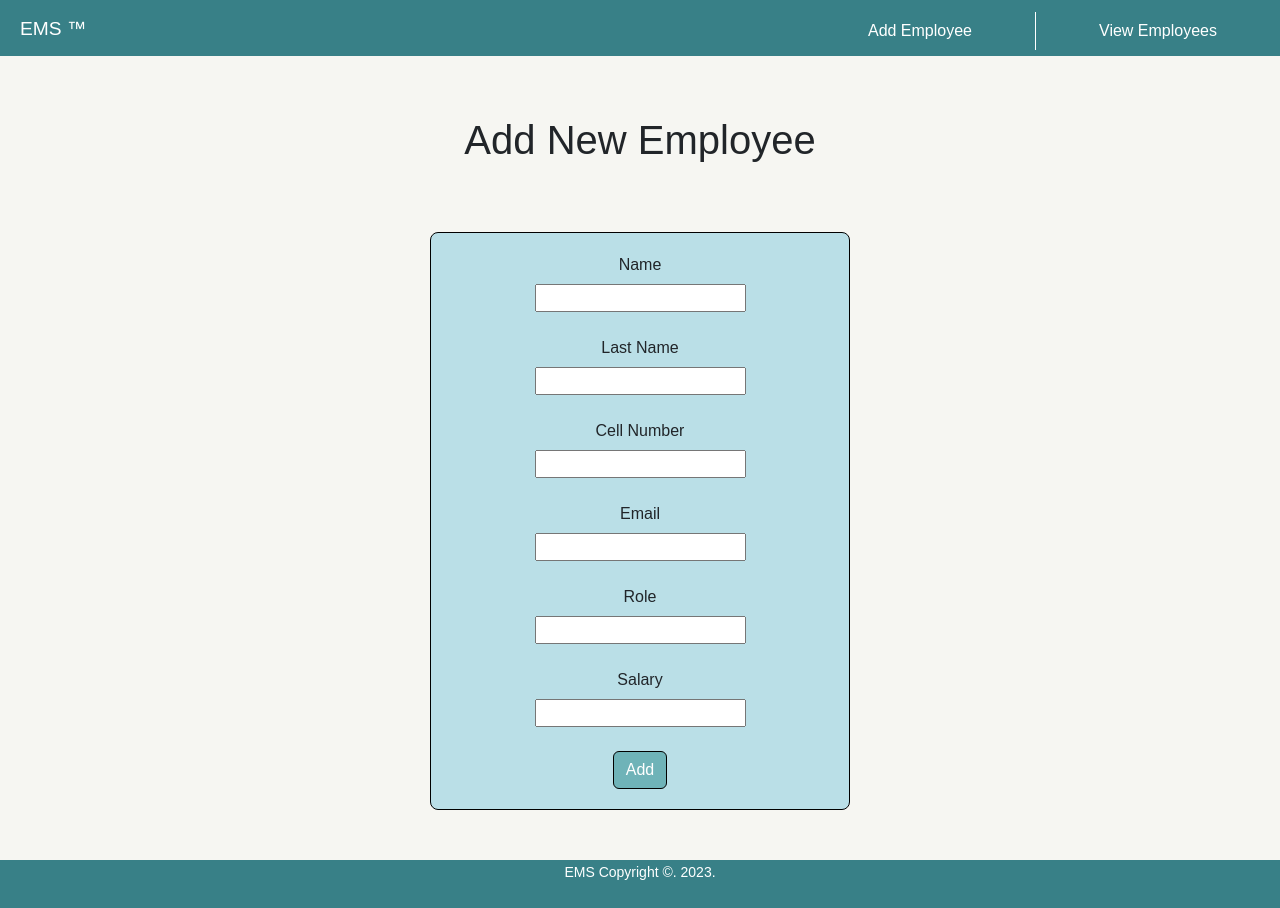
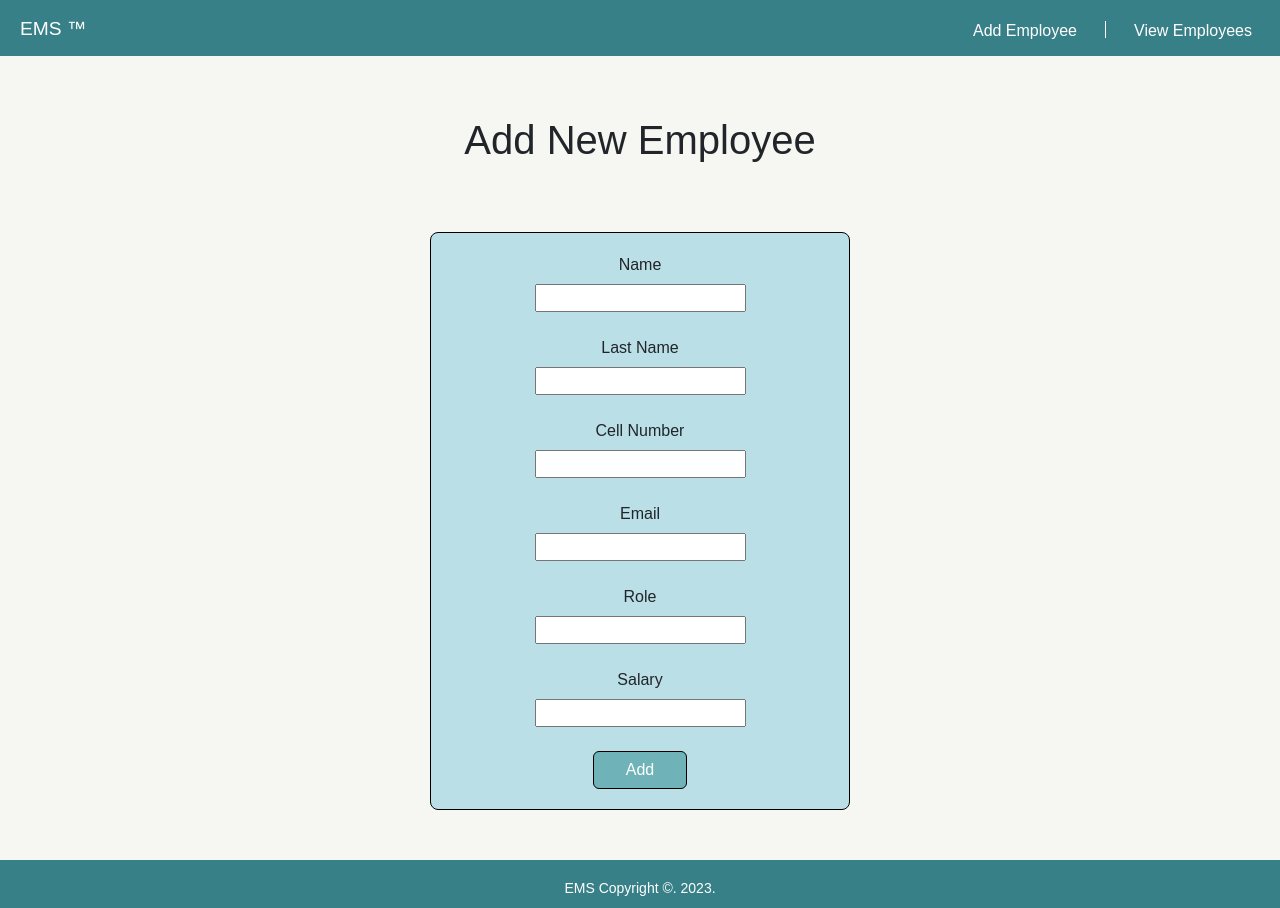
Before and after one commit to drewdm20/EMS, an Angular app: page /AddEmp in a window 1280 px wide. Built offline with nearby package versions, Linux system fonts and the light colour scheme.

Commit message:
edited nabar and footer

```diff
--- a/package.json
+++ b/package.json
@@ -20,6 +20,7 @@
     "@angular/router": "^15.2.0",
     "bootstrap": "^5.2.3",
     "rxjs": "~7.8.0",
+    "sweetalert2": "^11.7.3",
     "tslib": "^2.3.0",
     "zone.js": "~0.12.0"
   },
--- a/src/app/add-employee/add-employee.component.css
+++ b/src/app/add-employee/add-employee.component.css
@@ -22,4 +22,6 @@ body{
 .btn{
     background-color: #6FB3B8;
     border: 1.5px solid black;
+    width: 25%;
+    margin: 0 auto;
 }
--- a/src/app/add-employee/add-employee.component.html
+++ b/src/app/add-employee/add-employee.component.html
@@ -22,7 +22,8 @@
             <label for="lname">Salary</label><br>
             <input type="text" id="lname" name="lname"  value=""><br><br>
 
-            <button class="btn btn-primary">Add</button>
+
         </form>
+        <button class="btn btn-primary" (click)="add()">Add</button>
     </div>
 </body>
--- a/src/app/add-employee/add-employee.component.ts
+++ b/src/app/add-employee/add-employee.component.ts
@@ -1,4 +1,5 @@
 import { Component } from '@angular/core';
+import Swal from 'sweetalert2';
 
 @Component({
   selector: 'app-add-employee',
@@ -7,4 +8,16 @@ import { Component } from '@angular/core';
 })
 export class AddEmployeeComponent {
 
+  ngOnInit(): void {
+
+  }
+
+
+  add(){
+    Swal.fire(
+      'The Internet?',
+      'That thing is still around?',
+      'question'
+    )
+  }
 }
--- a/src/app/components/footer/footer.component.css
+++ b/src/app/components/footer/footer.component.css
@@ -7,6 +7,7 @@
     height: 3rem;
     margin-top: 50px;
     margin-bottom: 0;
+    padding-top: 16px;
 }
 
  small {
--- a/src/app/components/header/header.component.css
+++ b/src/app/components/header/header.component.css
@@ -21,11 +21,12 @@ ul a{
     flex:1;
     text-decoration: none;
     color: white;
-    padding: 50px;
+    padding-left: 15px;
+    padding-right: 15px;
 }
 
 #add{
-    border-right: 1.5px solid white;
+    border-right: 1px solid white;
 }
 
 .btn{
--- a/src/app/components/header/header.component.html
+++ b/src/app/components/header/header.component.html
@@ -3,8 +3,8 @@
     <label class="label">EMS &trade;</label>
 
     <ul>
-      <a id="add"><button class="btn">Add Employee</button></a>
-      <a id="view"><button class="btn">View Employees</button></a>
+      <a id="add"><button class="btn" routerLink="AddEmp">Add Employee</button></a>
+      <a id="view"><button class="btn" routerLink="/">View Employees</button></a>
     </ul>
   </nav>
 </body>
--- a/src/index.html
+++ b/src/index.html
@@ -6,6 +6,7 @@
   <base href="/">
   <meta name="viewport" content="width=device-width, initial-scale=1">
   <link rel="icon" type="image/x-icon" href="favicon.ico">
+  <script src="https://cdn.jsdelivr.net/npm/sweetalert2@11"></script>
 </head>
 <body>
   <app-root></app-root>
```
Also changed, not shown: 1 other file (tests, documents, lock files or other folders).
